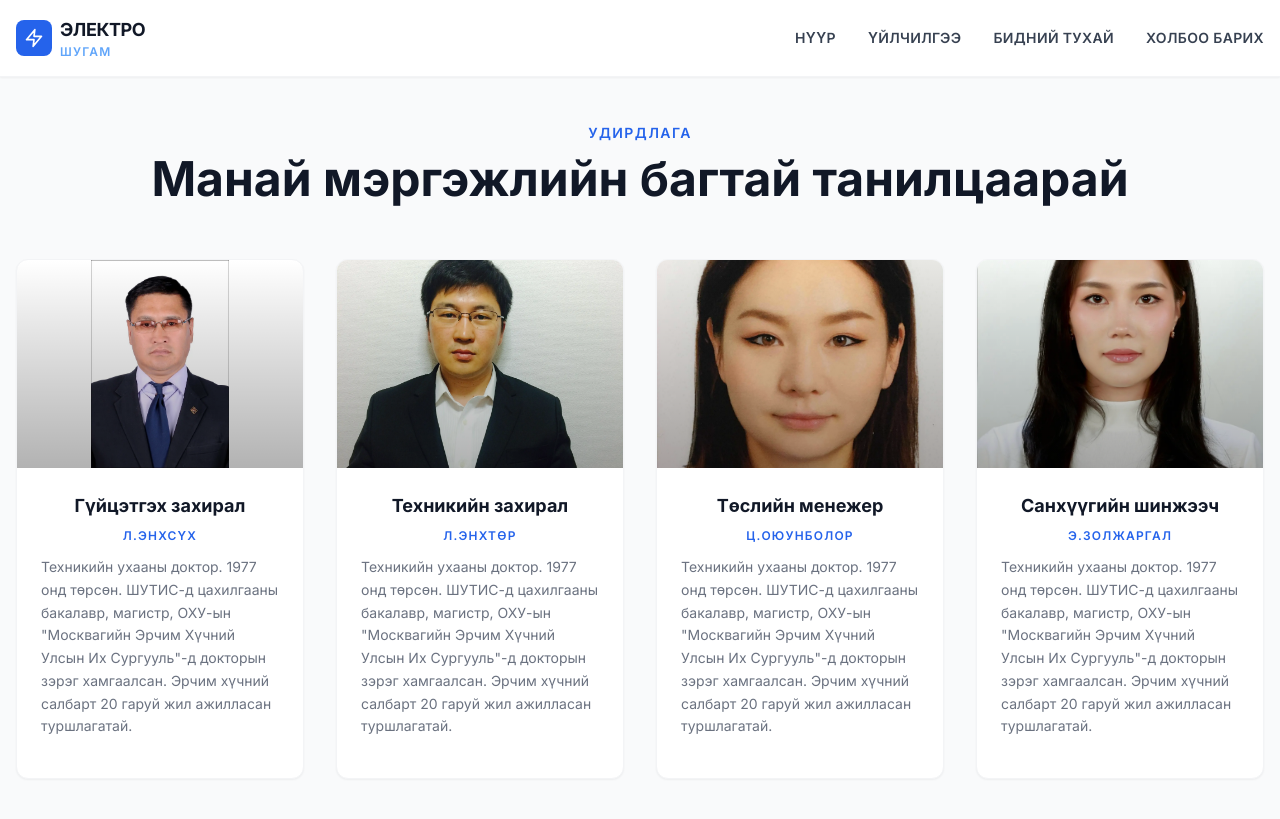
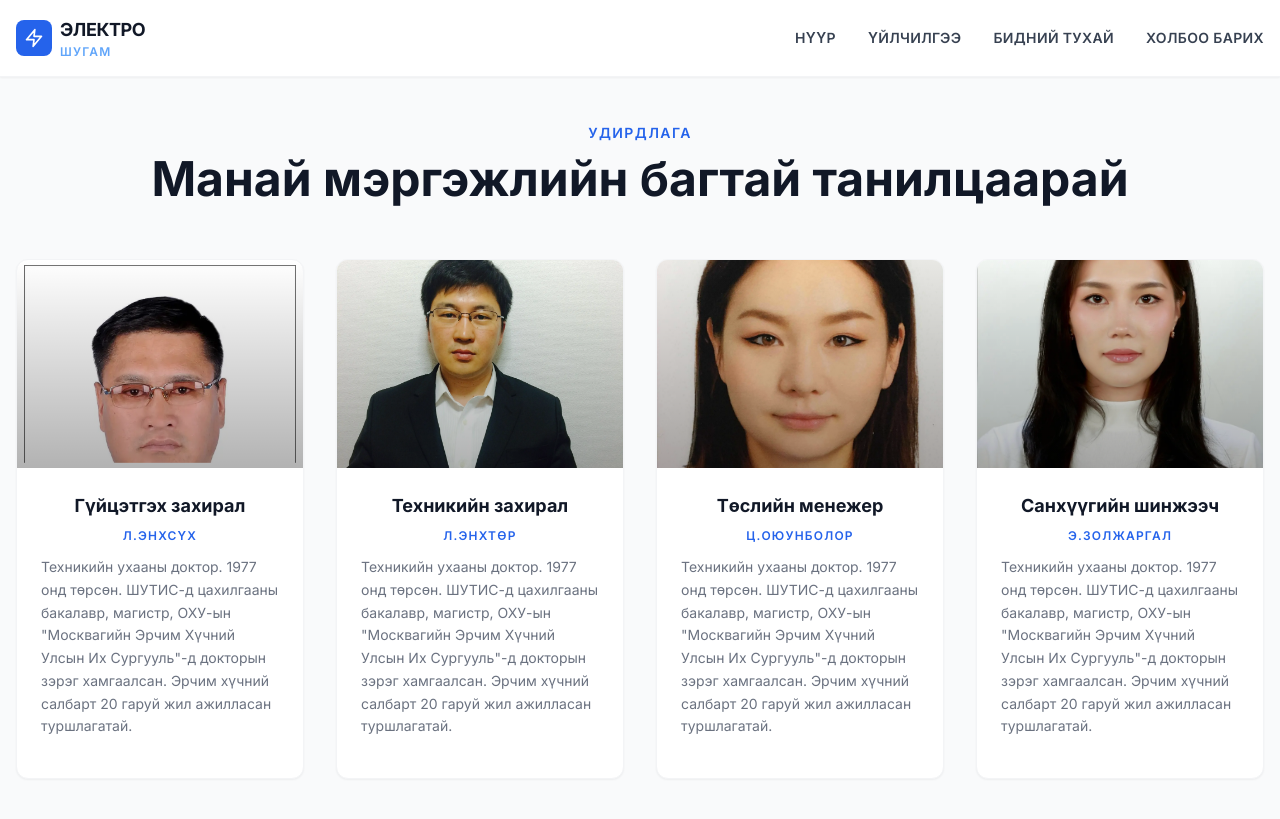
Before and after one commit to electroshugam/electroshugam_web_new, a Jekyll site: the page built from index.html, in a window 1280 px wide and 900 px high, scrolled down 3228 px. Shown: the top 819 px of the window. Built offline with Jekyll 4.4.1, drawn with Linux system fonts in a browser that asks for light colours; nearby versions of some CDN libraries.

Commit message:
fig update

```diff
--- a/index.html
+++ b/index.html
@@ -215,7 +215,7 @@ body_class: hero-dark
       <!-- Service 1 -->
       <div class="service-card group bg-white rounded-xl overflow-hidden shadow-sm hover:shadow-xl transition-all duration-300 border border-gray-100 hover:border-blue-100">
         <div class="relative h-52 overflow-hidden">
-          <img src="{{ '/media/enkhsukh.webp' | relative_url }}" alt="Гүйцэтгэх захирал" class="service-image w-full h-full object-contain">
+          <img src="{{ '/media/enkhsukh.webp' | relative_url }}" alt="Гүйцэтгэх захирал" class="service-image w-full h-full object-cover object-top scale-95">
           <div class="absolute inset-0 bg-gradient-to-t from-black/30 to-transparent"></div>
         </div>
         <div class="p-6">
```
